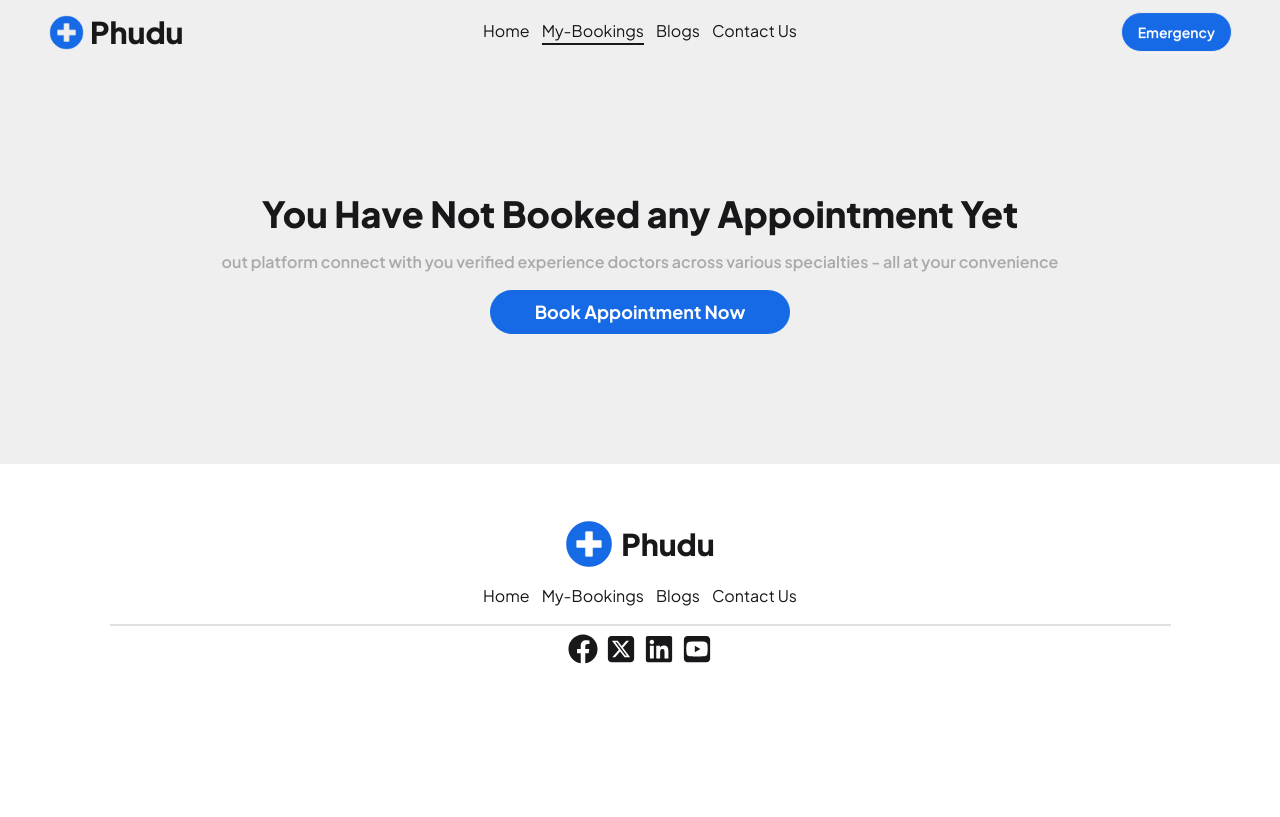
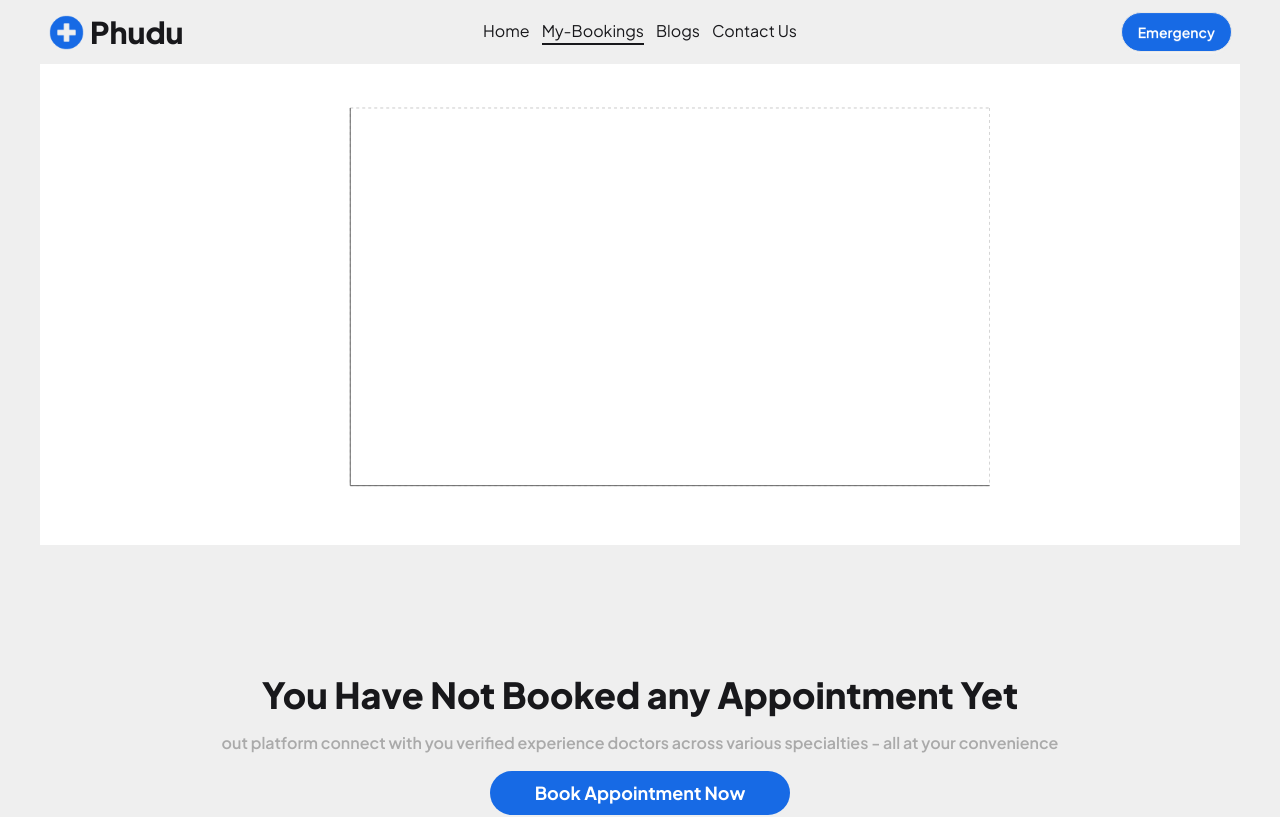
Before and after one commit to SojibDas1015/Phudu, a React (Vite) app: page /mybookings in a window 1280 px wide. Shown: the top 817 px of the page. Built offline with nearby package versions, Linux system fonts and the light colour scheme.

Commit message:
all appoitment show chart

```diff
--- a/package.json
+++ b/package.json
@@ -17,6 +17,7 @@
     "react-icons": "^5.6.0",
     "react-router": "^7.13.2",
     "react-toastify": "^11.0.5",
+    "recharts": "^3.8.1",
     "tailwindcss": "^4.2.2"
   },
   "devDependencies": {
--- a/src/Pages/MyBookings/MyBookings.jsx
+++ b/src/Pages/MyBookings/MyBookings.jsx
@@ -4,6 +4,7 @@ import Book from './Book';
 import { NavLink, useLoaderData, useLocation } from 'react-router';
 import { useEffect, useState } from 'react';
 import { toast, ToastContainer } from 'react-toastify';
+import Rechart from './Rechart';
 
 const MyBookings = () => {
     const doctorsData = useLoaderData()
@@ -28,8 +29,10 @@ const MyBookings = () => {
             window.history.replaceState({}, document.title)
         }
     }, [])
+    console.log(showAppoitment)
     return (
         <div className='max-w-[1281px] mx-auto px-2 md:px-10'>
+            <Rechart showAppoitment={showAppoitment}></Rechart>
             <ToastContainer/>
             {
                 getDataFormLocal.length > 0 ?
--- /dev/null
+++ b/src/Pages/MyBookings/Rechart.jsx
@@ -0,0 +1,65 @@
+import React from 'react';
+import {
+    BarChart,
+    Bar,
+    XAxis,
+    YAxis,
+    CartesianGrid,
+    LabelList,
+    Label,
+    Tooltip,
+} from 'recharts';
+const Rechart = ({ showAppoitment }) => {
+    const colors = ['#0088FE', '#00C49F', '#FFBB28', '#FF8042', 'red', 'pink', 'black'];
+    const getPath = (x, y, width, height) => {
+        return `M${x},${y + height}C${x + width / 3},${y + height} ${x + width / 2},${y + height / 3}
+  ${x + width / 2}, ${y}
+  C${x + width / 2},${y + height / 3} ${x + (2 * width) / 3},${y + height} ${x + width}, ${y + height}
+  Z`;
+    };
+    const TriangleBar = (props) => {
+        const { x, y, width, height, index } = props;
+
+        const color = colors[index % colors.length];
+
+        return (
+            <path
+                strokeWidth={props.isActive ? 5 : 0}
+                d={getPath(Number(x), Number(y), Number(width), Number(height))}
+                stroke={color}
+                fill={color}
+                style={{
+                    transition: 'stroke-width 0.3s ease-out',
+                }}
+            />
+        );
+    };
+    const CustomColorLabel = (props) => {
+        const fill = colors[(props.index ?? 0) % colors.length];
+        return <Label {...props} fill={fill} />;
+    };
+    return (
+        <div className='flex justify-center bg-white p-6'>
+            <BarChart
+                style={{ width: '100%', maxWidth: '700px', maxHeight: '70vh', aspectRatio: 1.618 }}
+                data={showAppoitment}
+                margin={{
+                    top: 20,
+                    right: 0,
+                    left: 0,
+                    bottom: 5,
+                }}
+            >
+                <CartesianGrid strokeDasharray="3 3" />
+                <Tooltip cursor={{ fillOpacity: 0.5 }} />
+                <XAxis dataKey="name" />
+                <YAxis  />
+                <Bar dataKey="fee" fill="#8884d8" shape={TriangleBar} activeBar>
+                    <LabelList content={CustomColorLabel} position="top" />
+                </Bar>
+            </BarChart>
+        </div>
+    );
+};
+
+export default Rechart;
```
Also changed, not shown: 1 other file (tests, documents, lock files or other folders).
